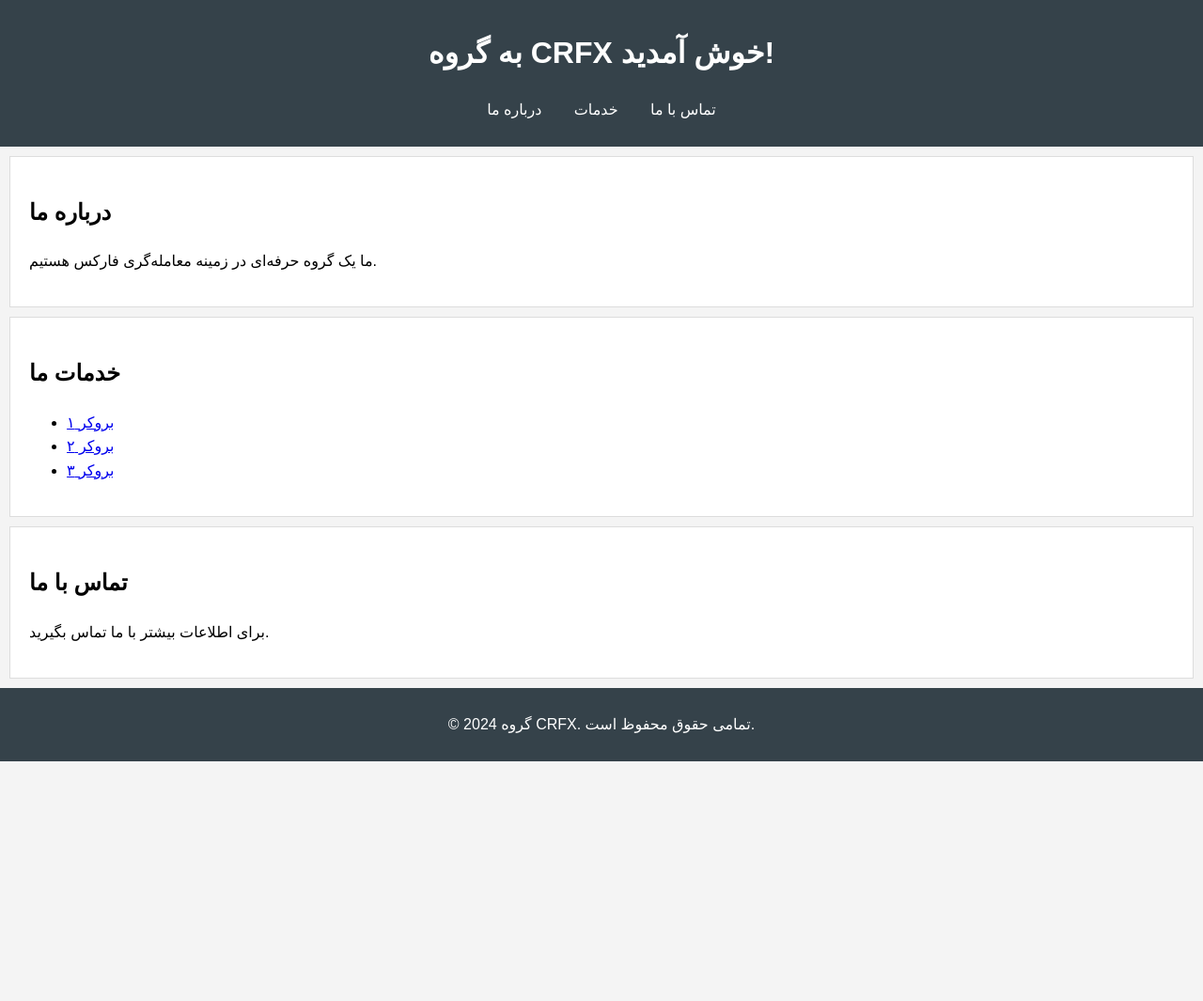
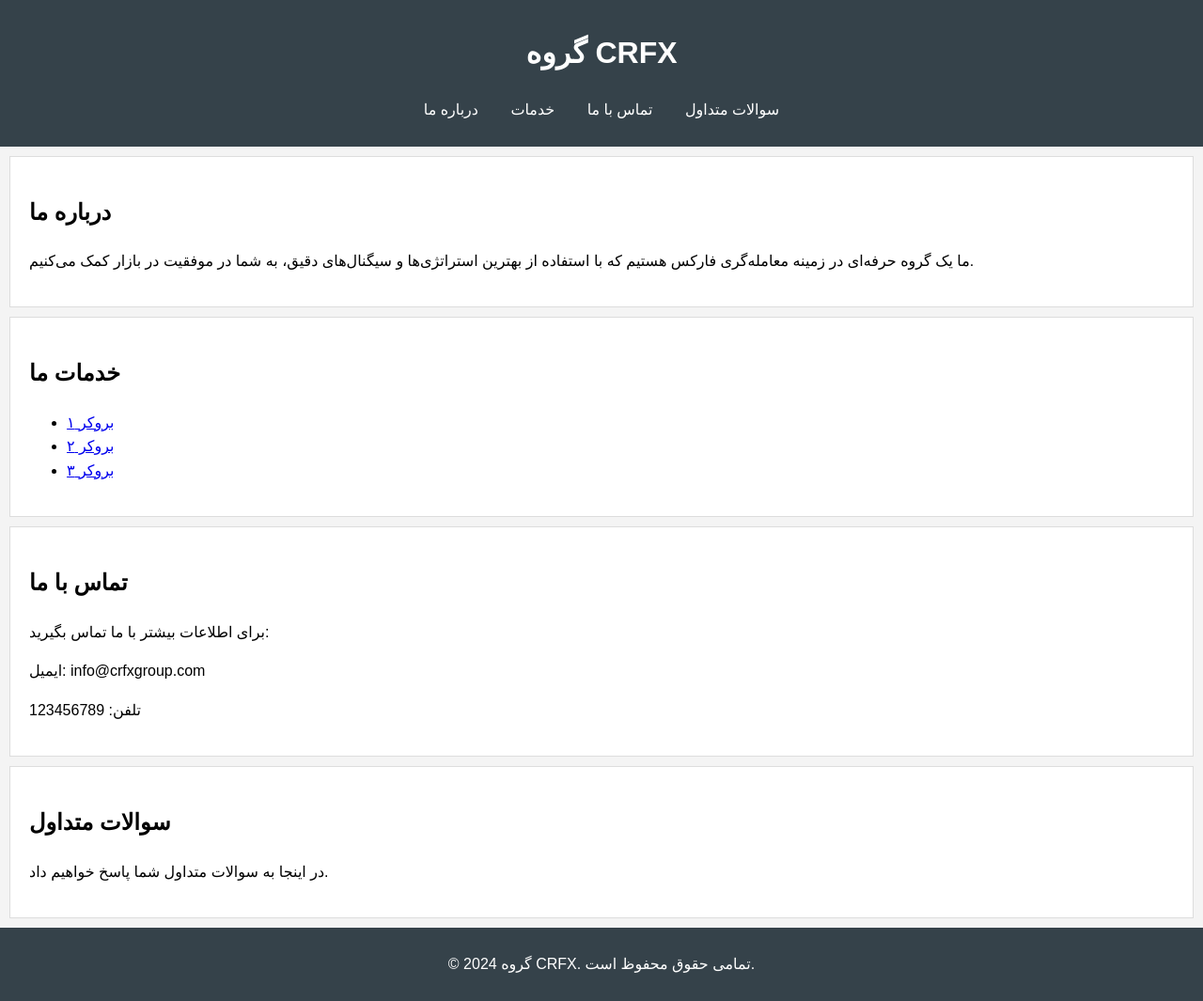
Before and after one commit to Samircrfx12/Samircrfx, a plain HTML site: page index.html in a window 1280 px wide. Shown: the whole page at 94% size. Before the commit the page ends 810 px from the top, so only its background shows below. Drawn offline with Linux system fonts and the light colour scheme.

Commit message:
Update index.html

```diff
--- a/index.html
+++ b/index.html
@@ -8,19 +8,23 @@
 </head>
 <body>
     <header>
-        <h1>به گروه CRFX خوش آمدید!</h1>
+        <div class="logo">
+            <h1>گروه CRFX</h1>
+        </div>
         <nav>
             <ul>
                 <li><a href="#about">درباره ما</a></li>
                 <li><a href="#services">خدمات</a></li>
                 <li><a href="#contact">تماس با ما</a></li>
+                <li><a href="#faq">سوالات متداول</a></li>
             </ul>
         </nav>
     </header>
 
+    <main>
         <section id="about">
             <h2>درباره ما</h2>
-        <p>ما یک گروه حرفه‌ای در زمینه معامله‌گری فارکس هستیم.</p>
+            <p>ما یک گروه حرفه‌ای در زمینه معامله‌گری فارکس هستیم که با استفاده از بهترین استراتژی‌ها و سیگنال‌های دقیق، به شما در موفقیت در بازار کمک می‌کنیم.</p>
         </section>
 
         <section id="services">
@@ -29,14 +33,22 @@
                 <li><a href="https://broker1.com" target="_blank">بروکر ۱</a></li>
                 <li><a href="https://broker2.com" target="_blank">بروکر ۲</a></li>
                 <li><a href="https://broker3.com" target="_blank">بروکر ۳</a></li>
-            <!-- بروکر اوپو فایننس حذف شده است -->
+                <!-- حذف بروکر اوپو فایننس -->
             </ul>
         </section>
 
         <section id="contact">
             <h2>تماس با ما</h2>
-        <p>برای اطلاعات بیشتر با ما تماس بگیرید.</p>
+            <p>برای اطلاعات بیشتر با ما تماس بگیرید:</p>
+            <p>ایمیل: info@crfxgroup.com</p>
+            <p>تلفن: 123456789</p>
         </section>
+
+        <section id="faq">
+            <h2>سوالات متداول</h2>
+            <p>در اینجا به سوالات متداول شما پاسخ خواهیم داد.</p>
+        </section>
+    </main>
 
     <footer>
         <p>&copy; 2024 گروه CRFX. تمامی حقوق محفوظ است.</p>
```
Lines whose indentation alone changed are shown as unchanged.
